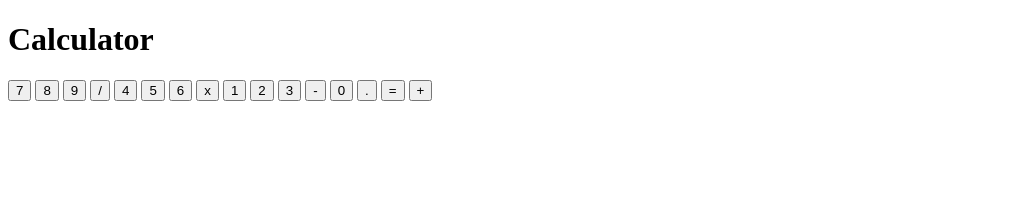
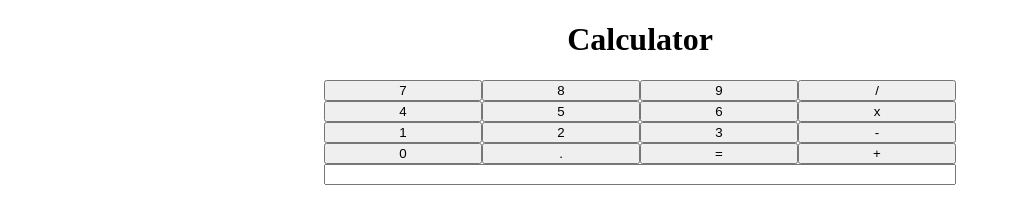
Before and after one commit to JoelPaterno/calculator-odin, a plain HTML site: page index.html in a window 1280 px wide. Shown: the whole page, without its empty margins (0-1011 px from the left). Drawn offline with Linux system fonts and the light colour scheme.

Commit message:
style: add  button layout

```diff
--- a/index.css
+++ b/index.css
@@ -1,8 +1,18 @@
+body {
+    text-align: center;
+}
+
 .wrapper {
     display: flex;
+    flex-wrap: wrap;
+    margin: auto;
+    width: 50%;
 }
 
 button {
-    flex-wrap: wrap;
     flex: 1 1 25%;
 }
+
+input {
+    width: 100%;
+}
--- a/index.html
+++ b/index.html
@@ -3,7 +3,7 @@
 <head>
     <meta charset="UTF-8">
     <meta name="viewport" content="width=device-width, initial-scale=1.0">
-    <link rel="stylesheet" href="./index.cssx">
+    <link rel="stylesheet" href="./index.css">
     <title>Calculator</title>
 </head>
 <body>
@@ -25,6 +25,7 @@
         <button>.</button>
         <button>=</button>
         <button>+</button>
+        <input type="number">
     </div>
     <script src="./index.js"></script>
 </body>
```
